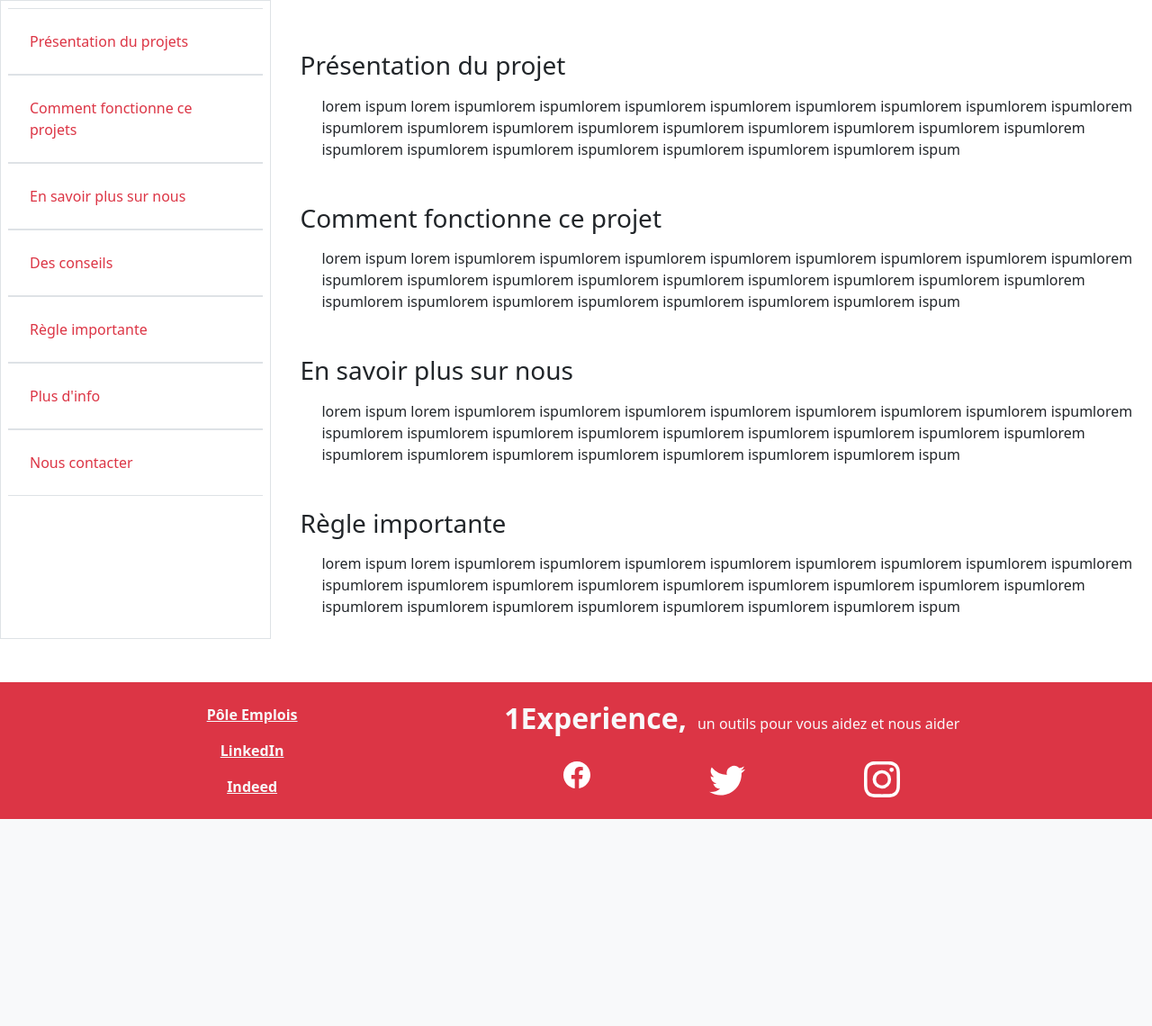
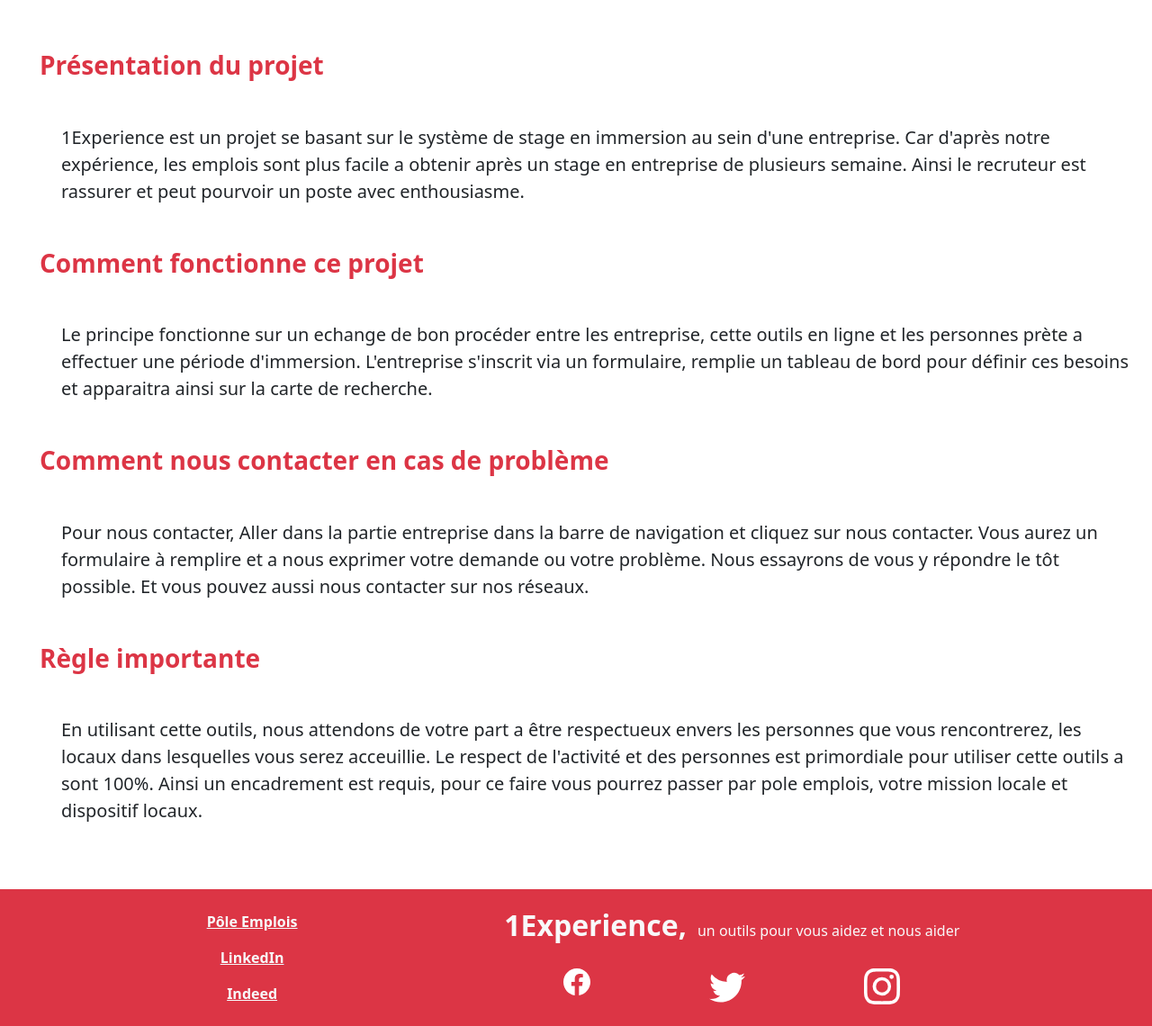
Before and after one commit to BaptisteQnt/Projet1, a PHP site: page /index.php?info in a window 1280 px wide. Shown: the part 68-1208 px from the top of the page at 90% size. Before the commit the page ends 978 px from the top, so only its background shows below. Run offline with PHP 8.4, Linux system fonts and the light colour scheme.

Commit message:
information page update

```diff
--- a/views/information.php
+++ b/views/information.php
@@ -1,43 +1,30 @@
 <div class="d-flex bd-highlight">
-    <div class="p-2 flex-fill bd-highlight border">
-        <div class="">
-            <div class="d-flex flex-column ">
-                <div class=" p-4 bd-highlight border-top border-bottom"><a class="text-danger text-decoration-none" href="#">Présentation du projets</a></div>
-                <div class=" p-4 bd-highlight border-top border-bottom"><a class="text-danger text-decoration-none hovermoncss" href="#">Comment fonctionne ce projets</a></div>
-                <div class=" p-4 bd-highlight border-top border-bottom"><a class="text-danger text-decoration-none hovermoncss" href="#">En savoir plus sur nous</a></div>
-            </div>
-            <div class="d-flex flex-column bd-highlight">
-                <div class=" p-4 bd-highlight border-top border-bottom"><a class="text-danger text-decoration-none hovermoncss" href="#">Des conseils</a></div>
-                <div class=" p-4 bd-highlight border-top border-bottom"><a class="text-danger text-decoration-none hovermoncss" href="#">Règle importante</a></div>
-                <div class=" p-4 bd-highlight border-top border-bottom"><a class="text-danger text-decoration-none hovermoncss" href="#">Plus d'info</a></div>
-                <div class=" p-4 bd-highlight border-top border-bottom"><a class="text-danger text-decoration-none hovermoncss" href="index.php?contact">Nous contacter</a></div>
-            </div>
+    <div class="p-2 flex-fill bd-highlight ms-4" >
+        <div class="container-fluid mt-5">
+            <h3 class="text-danger fs-3 fw-bold mb-3">Présentation du projet</h3>
+            <p class="mt-5 text-start text-wrap fs-5 ms-4">1Experience est un projet se basant sur le système de stage en immersion au sein d'une entreprise.
+                Car d'après notre expérience, les emplois sont plus facile a obtenir après un stage en entreprise de plusieurs semaine.
+                Ainsi le recruteur est rassurer et peut pourvoir un poste avec enthousiasme.</p>
         </div>
-    </div>
-    <div class="p-2 flex-fill bd-highlight w-75 ms-4" >
-        <div class="mt-5">
-            <h3 class="mb-3">Présentation du projet</h3>
-            <p class="ms-4">lorem ispum lorem ispumlorem ispumlorem ispumlorem ispumlorem ispumlorem ispumlorem ispumlorem
-            ispumlorem ispumlorem ispumlorem ispumlorem ispumlorem ispumlorem ispumlorem ispumlorem ispumlorem
-            ispumlorem ispumlorem ispumlorem ispumlorem ispumlorem ispumlorem ispumlorem ispumlorem ispum</p>
+        <div class="container-fluid mt-5">
+            <h3 class="text-danger fs-3 fw-bold mb-3">Comment fonctionne ce projet</h3>
+            <p class="fs-5 mt-5 text-start text-wrap ms-4">Le principe fonctionne sur un echange de bon procéder entre les entreprise, cette outils en ligne et les personnes prète a effectuer une période d'immersion.
+                L'entreprise s'inscrit via un formulaire, remplie un tableau de bord pour définir ces besoins et apparaitra ainsi sur la carte de recherche.
+            </p>
         </div>
-        <div class="mt-5">
-            <h3 class="mb-3">Comment fonctionne ce projet</h3>
-            <p class="ms-4">lorem ispum lorem ispumlorem ispumlorem ispumlorem ispumlorem ispumlorem ispumlorem ispumlorem
-            ispumlorem ispumlorem ispumlorem ispumlorem ispumlorem ispumlorem ispumlorem ispumlorem ispumlorem
-            ispumlorem ispumlorem ispumlorem ispumlorem ispumlorem ispumlorem ispumlorem ispumlorem ispum</p>
+        <div class="container-fluid mt-5">
+            <h3 class="mb-3 text-danger fs-3 fw-bold">Comment nous contacter en cas de problème</h3>
+            <p class="fs-5 mt-5 text-start text-wrap ms-4">Pour nous contacter, Aller dans la partie entreprise dans la barre de navigation et cliquez sur nous contacter.
+                Vous aurez un formulaire à remplire et a nous exprimer votre demande ou votre problème. Nous essayrons de vous y répondre le tôt possible.
+                Et vous pouvez aussi nous contacter sur nos réseaux.
+            </p>
         </div>
-        <div class="mt-5">
-            <h3 class="mb-3">En savoir plus sur nous</h3>
-            <p class="ms-4">lorem ispum lorem ispumlorem ispumlorem ispumlorem ispumlorem ispumlorem ispumlorem ispumlorem
-            ispumlorem ispumlorem ispumlorem ispumlorem ispumlorem ispumlorem ispumlorem ispumlorem ispumlorem
-            ispumlorem ispumlorem ispumlorem ispumlorem ispumlorem ispumlorem ispumlorem ispumlorem ispum</p>
-        </div>
-        <div class="mt-5">
-            <h3 class="mb-3">Règle importante</h3>
-            <p class="ms-4">lorem ispum lorem ispumlorem ispumlorem ispumlorem ispumlorem ispumlorem ispumlorem ispumlorem
-            ispumlorem ispumlorem ispumlorem ispumlorem ispumlorem ispumlorem ispumlorem ispumlorem ispumlorem
-            ispumlorem ispumlorem ispumlorem ispumlorem ispumlorem ispumlorem ispumlorem ispumlorem ispum</p>
+        <div class="container-fluid mt-5">
+            <h3 class="mb-3 text-danger fs-3 fw-bold">Règle importante</h3>
+            <p class="fs-5 mt-5 text-start text-wrap ms-4">En utilisant cette outils, nous attendons de votre part a être respectueux envers les personnes que vous rencontrerez, les locaux dans lesquelles vous serez acceuillie.
+                Le respect de l'activité et des personnes est primordiale pour utiliser cette outils a sont 100%. Ainsi un encadrement est requis,
+                pour ce faire vous pourrez passer par pole emplois, votre mission locale et dispositif locaux.
+            </p>
         </div>
     </div>
 </div>
```
